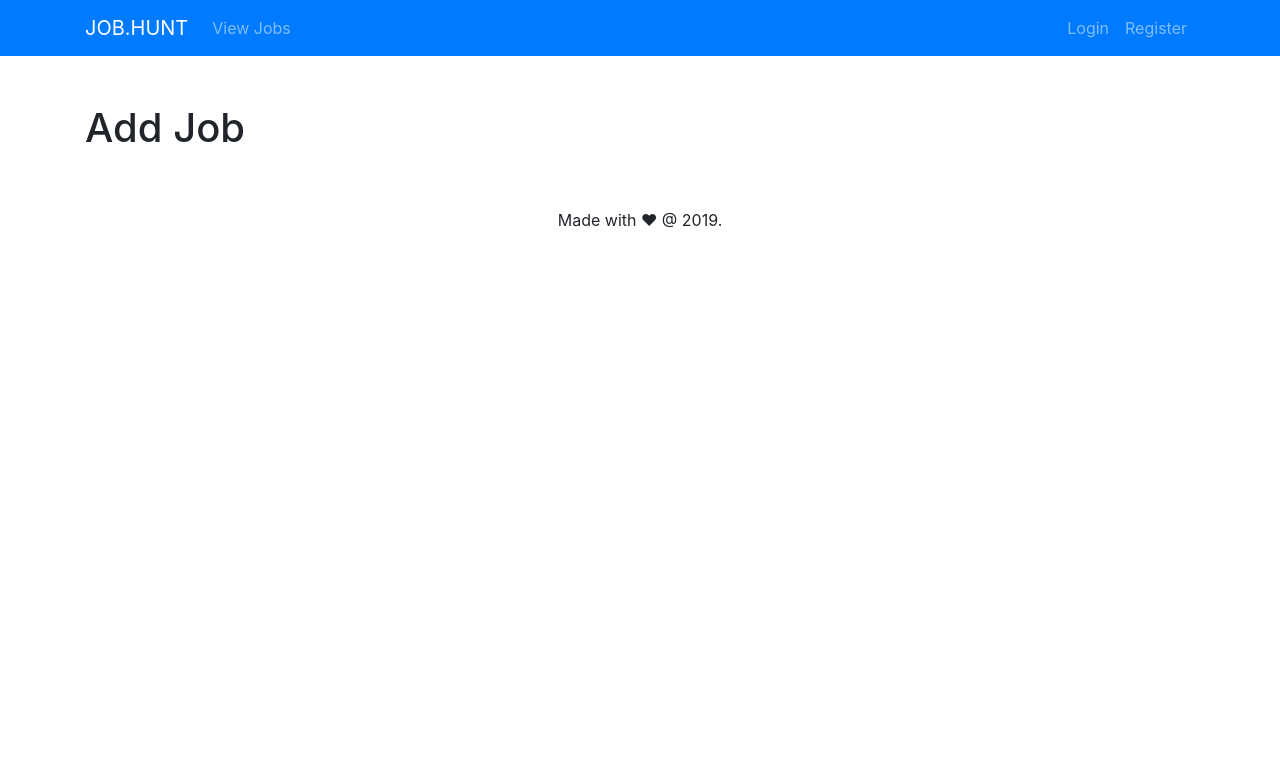
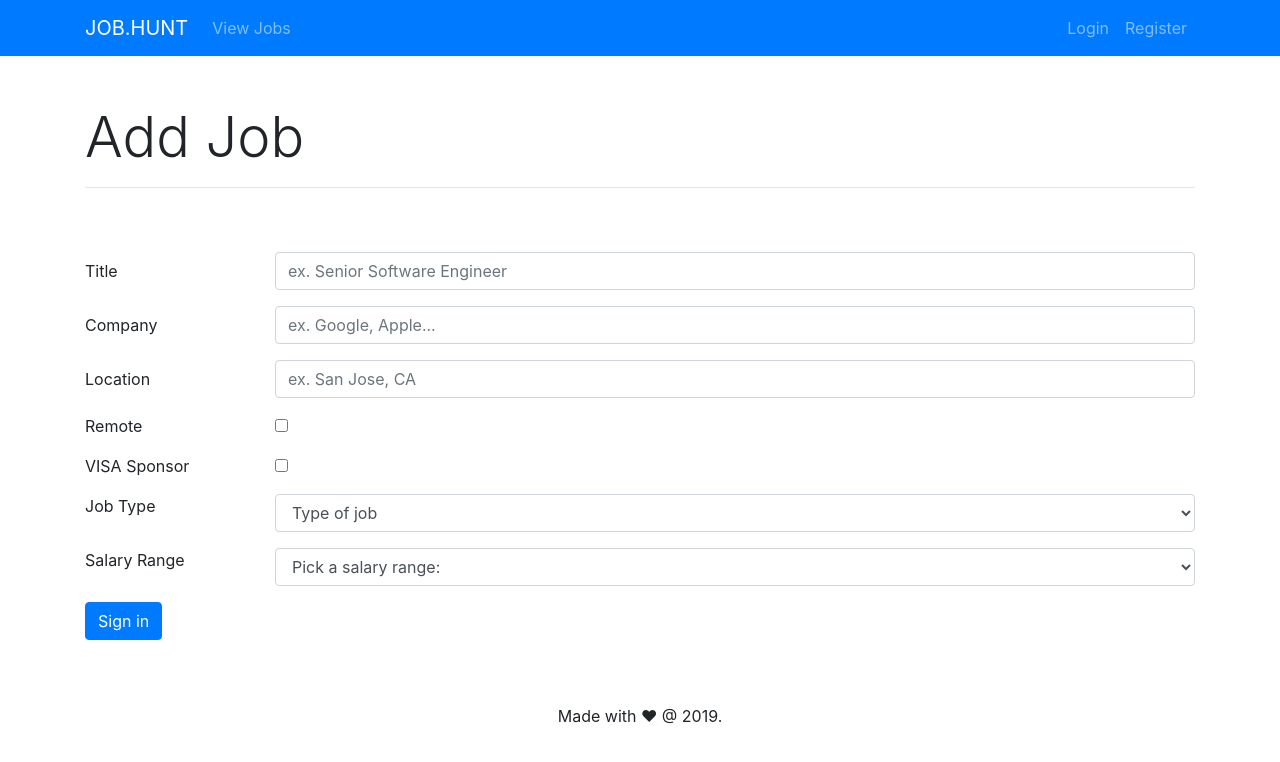
Before and after one commit to petehouston/mean-jobhunt, an Angular app in the folder client/: page /u/jobs/add in a window 1280 px wide. Shown: the top 762 px of the page. Built offline with nearby package versions, Linux system fonts and the light colour scheme.

Commit message:
Add basic UI to add job page

```diff
--- a/client/src/app/app-routing.module.ts
+++ b/client/src/app/app-routing.module.ts
@@ -7,6 +7,7 @@ import {RegisterPageComponent} from "./register-page/register-page.component";
 import {JobListingPageComponent} from "./job-listing-page/job-listing-page.component";
 import {UserAddJobPageComponent} from "./user-add-job-page/user-add-job-page.component";
 import { ApplicantDetailsComponent} from './applicant-details/applicant-details.component';
+import {AuthGuard} from "./guards/auth.guard";
 
 
 const routes: Routes = [
@@ -17,7 +18,11 @@ const routes: Routes = [
   { path: 'jobs', component: JobListingPageComponent },
   { path: 'jobs/:job_id/application', component: ApplicantDetailsComponent },
 
-  { path: 'u/jobs/add', component: UserAddJobPageComponent },
+  { path: 'u/jobs/add', component: UserAddJobPageComponent,
+    canActivate: [
+      // AuthGuard,
+    ]
+  },
 
   { path: 'notfound', component: NotFoundComponent },
   { path: '**', redirectTo: 'notfound' }
--- a/client/src/app/user-add-job-page/user-add-job-page.component.html
+++ b/client/src/app/user-add-job-page/user-add-job-page.component.html
@@ -1,9 +1,92 @@
 <div class="container py-5">
   <div class="row">
     <div class="col-md-12">
-      <h1>Add Job</h1>
+      <h1 class="display-4">Add Job</h1>
+      <hr>
     </div>
-    <hr>
+  </div>
 
+  <div class="row mt-5">
+    <div class="col-md-12">
+      <form [formGroup]="addForm">
+        <div class="form-group row">
+          <label for="title" class="col-sm-2 col-form-label">Title</label>
+          <div class="col-sm-10">
+            <input type="text" class="form-control" id="title" placeholder="ex. Senior Software Engineer">
+          </div>
+        </div>
+
+        <div class="form-group row">
+          <label for="company" class="col-sm-2 col-form-label">Company</label>
+          <div class="col-sm-10">
+            <input type="text" class="form-control" id="company" placeholder="ex. Google, Apple...">
+          </div>
+        </div>
+
+        <div class="form-group row">
+          <label for="location" class="col-sm-2 col-form-label">Location</label>
+          <div class="col-sm-10">
+            <input type="text" class="form-control" id="location" placeholder="ex. San Jose, CA">
+          </div>
+        </div>
+
+
+        <div class="form-group row">
+          <div class="col-sm-2">Remote</div>
+          <div class="col-sm-10">
+            <div class="form-check">
+              <input class="form-check-input" type="checkbox" id="is_remote" />
+            </div>
+          </div>
+        </div>
+
+        <div class="form-group row">
+          <div class="col-sm-2">VISA Sponsor</div>
+          <div class="col-sm-10">
+            <div class="form-check">
+              <input class="form-check-input" type="checkbox" id="visa_sponsor" />
+            </div>
+          </div>
+        </div>
+
+        <div class="form-group row">
+          <div class="col-sm-2">Job Type</div>
+          <div class="col-sm-10">
+            <select class="form-control" id="job_type">
+              <option>Type of job</option>
+              <option value="0">Full-Time</option>
+              <option value="1">Contract</option>
+              <option value="2">Part-Time</option>
+              <option value="3">Internship</option>
+              <option value="4">Commission</option>
+              <option value="5">Temporary</option>
+              <option value="6">Other</option>
+            </select>
+          </div>
+        </div>
+
+        <div class="form-group row">
+          <div class="col-sm-2">Salary Range</div>
+          <div class="col-sm-10">
+            <select class="form-control" id="salary_range">
+              <option>Pick a salary range:</option>
+              <option value="0">Less than $40k</option>
+              <option value="1">$40k - $60k</option>
+              <option value="2">$60k - $80k</option>
+              <option value="3">$80k - $120k</option>
+              <option value="4">$120k - $160k</option>
+              <option value="5">$160k - $240k</option>
+              <option value="6">More than $240k</option>
+            </select>
+          </div>
+        </div>
+
+        <div class="form-group row">
+          <div class="col-sm-10">
+            <button type="submit" class="btn btn-primary">Sign in</button>
+          </div>
+        </div>
+      </form>
+    </div>
   </div>
 </div>
--- a/client/src/app/user-add-job-page/user-add-job-page.component.ts
+++ b/client/src/app/user-add-job-page/user-add-job-page.component.ts
@@ -1,4 +1,5 @@
 import { Component, OnInit } from '@angular/core';
+import {FormBuilder, FormGroup} from "@angular/forms";
 
 @Component({
   selector: 'app-user-add-job-page',
@@ -6,8 +7,17 @@ import { Component, OnInit } from '@angular/core';
   styleUrls: ['./user-add-job-page.component.css']
 })
 export class UserAddJobPageComponent implements OnInit {
+  addForm: FormGroup;
 
-  constructor() { }
+  constructor(private formBuilder: FormBuilder) {
+    this.addForm = this.createFormGroup();
+  }
+
+  createFormGroup() {
+    return this.formBuilder.group({
+
+    });
+  }
 
   ngOnInit() {
   }
```
